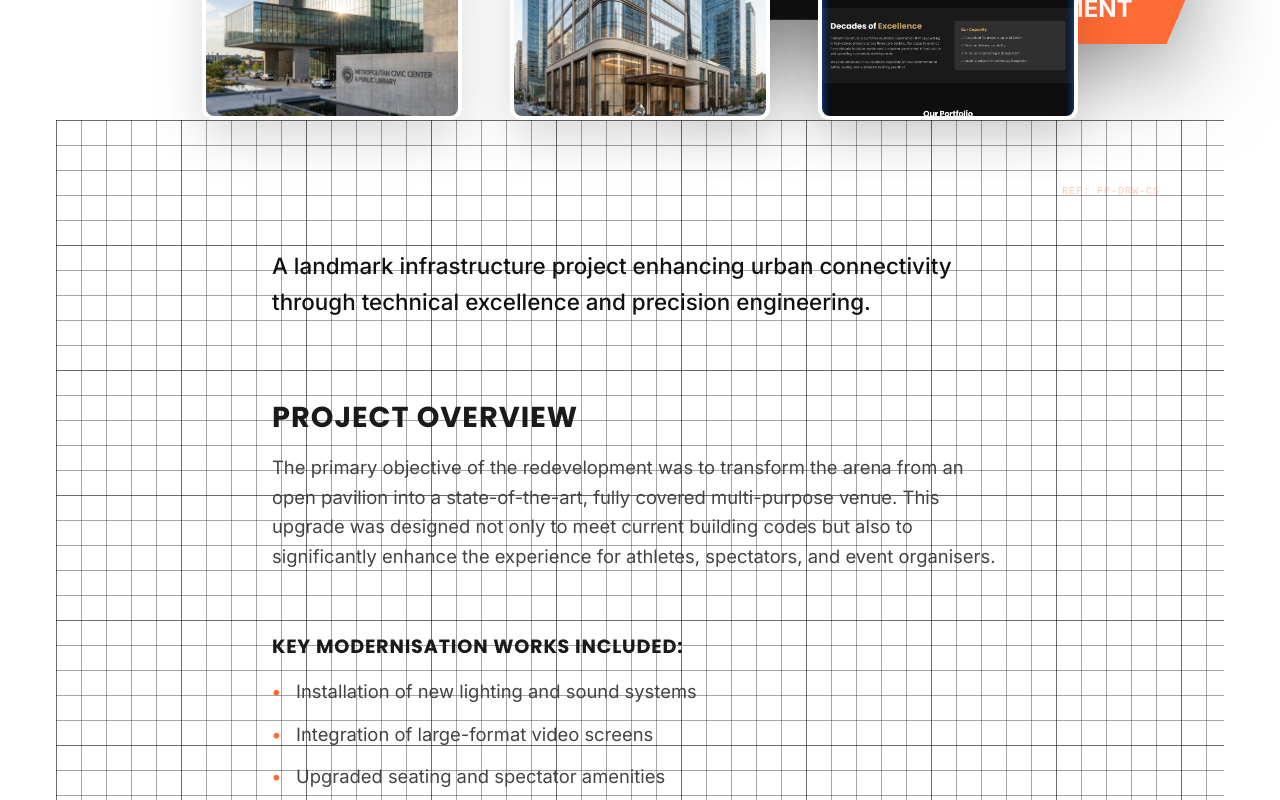
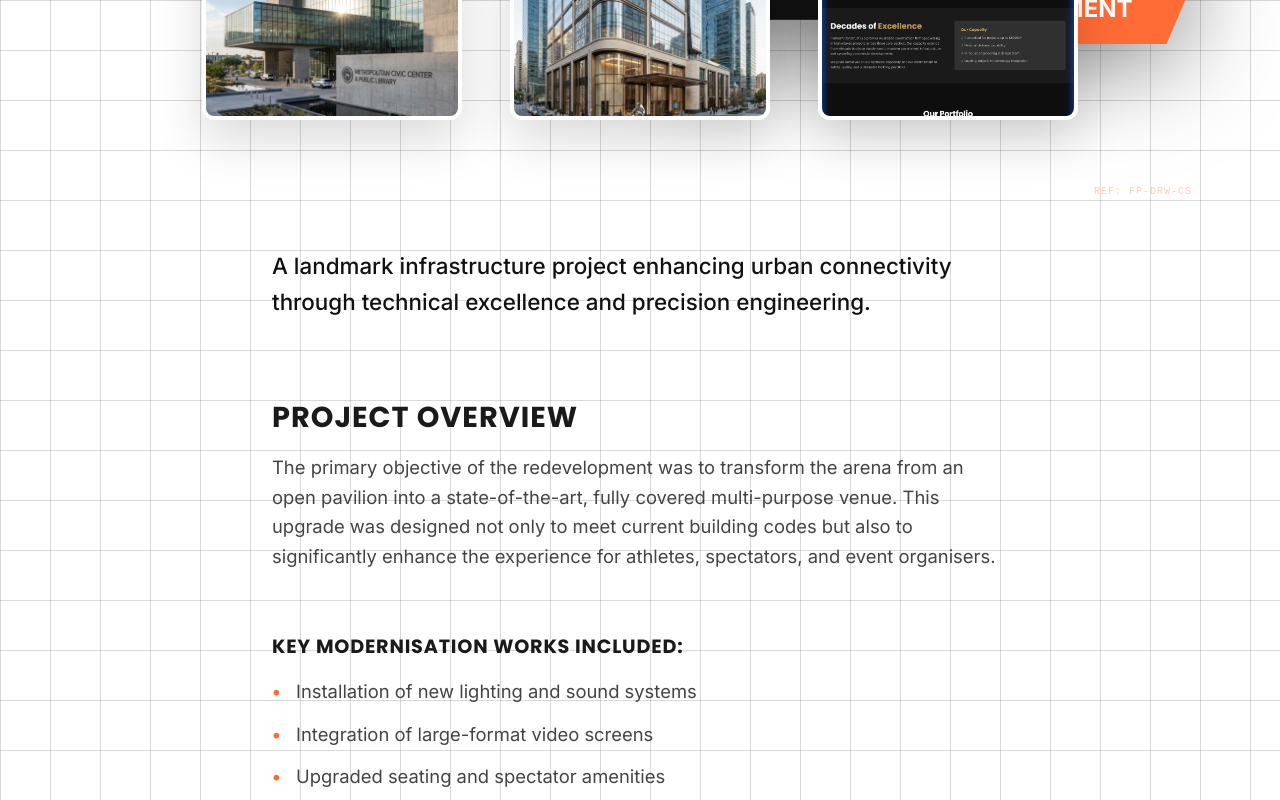
Before and after one commit to iamrgalisanao/finepoint, a React (Vite) app: page /portfolio/sydney-metro-extension in a window 1280 px wide. Shown: the part 600-1400 px from the top of the page. Built offline with nearby package versions, Linux system fonts and the light colour scheme.

Commit message:
style(project-details): expand grid to full page width with 15% opacity and simplified pattern

```diff
--- a/src/components/ProjectDetails.css
+++ b/src/components/ProjectDetails.css
@@ -4,6 +4,11 @@
     padding-bottom: 5rem;
     color: #1a1a1a;
     font-family: 'Inter', sans-serif;
+    /* Full-width grid with 15% opacity */
+    background-image:
+        linear-gradient(rgba(0, 0, 0, 0.15) 1px, transparent 1px),
+        linear-gradient(90deg, rgba(0, 0, 0, 0.15) 1px, transparent 1px);
+    background-size: 50px 50px;
 }
 
 .cs-hero {
@@ -148,20 +153,13 @@
     padding: 8rem 0;
     width: 100%;
     position: relative;
-    /* Grid expanded with 35% opacity as requested */
-    background-image:
-        linear-gradient(rgba(0, 0, 0, 0.35) 1px, transparent 1px),
-        linear-gradient(90deg, rgba(0, 0, 0, 0.35) 1px, transparent 1px),
-        linear-gradient(rgba(0, 0, 0, 0.35) 1px, transparent 1px),
-        linear-gradient(90deg, rgba(0, 0, 0, 0.35) 1px, transparent 1px);
-    background-size: 25px 25px, 25px 25px, 125px 125px, 125px 125px;
 }
 
 .cs-narrative::before {
     content: "REF: FP-DRW-CS";
     position: absolute;
     top: 4rem;
-    right: 4rem;
+    right: 2rem;
     font-family: 'Courier New', monospace;
     font-size: 10px;
     color: var(--primary);
```
